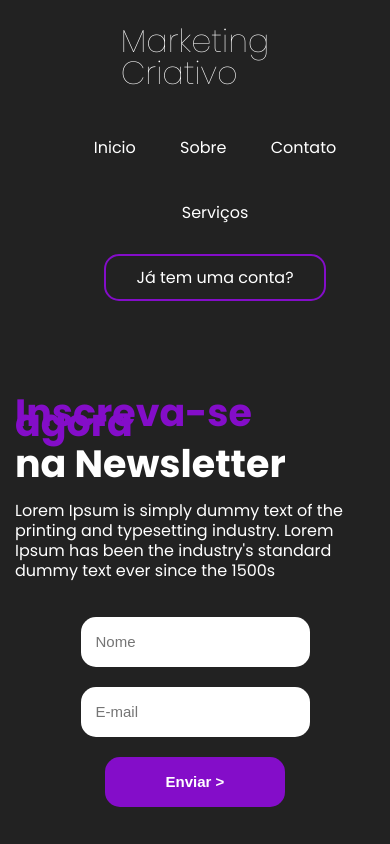
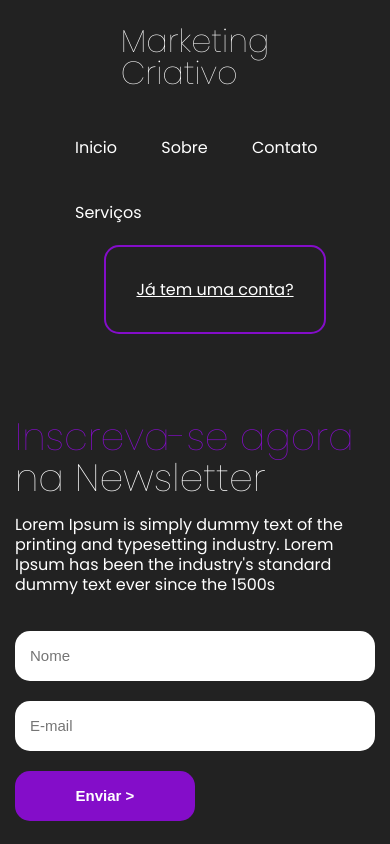
Before and after one commit to acmagal/Landing-Page, a plain HTML site: page index.html in a window 390 px wide. Drawn offline with Linux system fonts and the light colour scheme.

Commit message:
Correção na Responsividade.

```diff
--- a/Styles/media.css
+++ b/Styles/media.css
@@ -2,14 +2,21 @@
 
     header {
         flex-direction: column;
+        justify-content: center;
+        align-items: center;
+
+
     }
 
     main {
         flex-direction: column;
+        justify-content: center;
+
     }
 
     h2 {
         font-size: 38px;
+        font-weight: 300;
     }
 
     form {
@@ -17,15 +24,22 @@
         width: 100%;
     }
 
-    input {
-        align-self: center;
-    }
 
     img {
         display: none;
     }
 
     ul {
-        text-align: center;
+
+        justify-self: auto;
+
+    }
+
+    #conta {
+        display: flex;
+        justify-content: center;
+        justify-self: center;
+
+
     }
 }
--- a/Styles/styles.css
+++ b/Styles/styles.css
@@ -65,6 +65,7 @@ h2 {
     line-height: 10px;
     font-family: poppins;
 
+
 }
 
 span {
```
